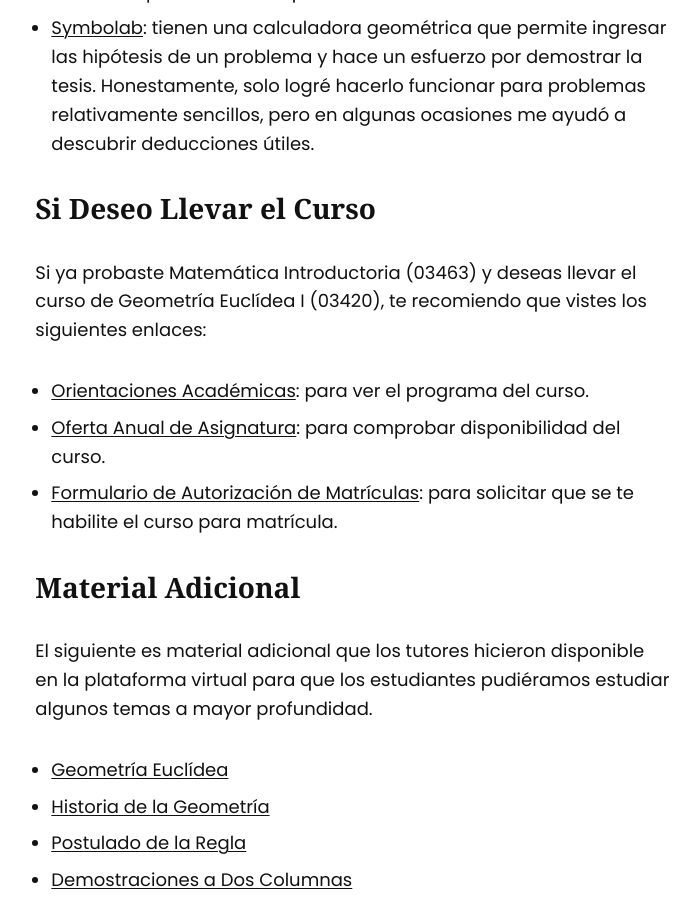
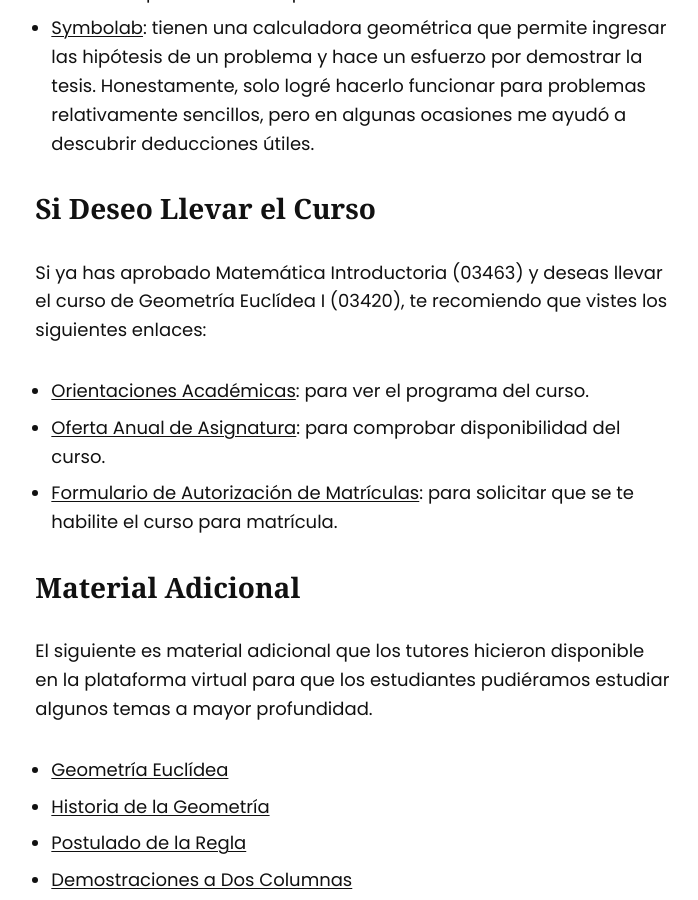
Before and after one commit to asoesem/asoesem.github.io, a Jekyll site: the page built from _posts/2024-01-04-geometria-euclidea-1.md, in a window 1280 px wide and 900 px high, scrolled down 10462 px. Shown: the whole window, without its empty margins (454-1152 px from the left). Built offline with Jekyll 4.4.1, drawn with Linux system fonts in a browser that asks for light colours.

Commit message:
Correcciones menores

```diff
--- a/_posts/2024-01-04-geometria-euclidea-1.md
+++ b/_posts/2024-01-04-geometria-euclidea-1.md
@@ -137,7 +137,7 @@
 
 ## Si Deseo Llevar el Curso
 
-Si ya probaste Matemática Introductoria (03463) y deseas llevar el curso de Geometría Euclídea I (03420), te recomiendo que vistes los siguientes enlaces:
+Si ya has aprobado Matemática Introductoria (03463) y deseas llevar el curso de Geometría Euclídea I (03420), te recomiendo que vistes los siguientes enlaces:
 
 * [Orientaciones Académicas][69]: para ver el programa del curso.
 * [Oferta Anual de Asignatura][70]: para comprobar disponibilidad del curso.
```
Also changed, not shown: _posts/2023-12-23-logica-y-teoria-de-conjuntos-rev.md (+1 -1 lines).
